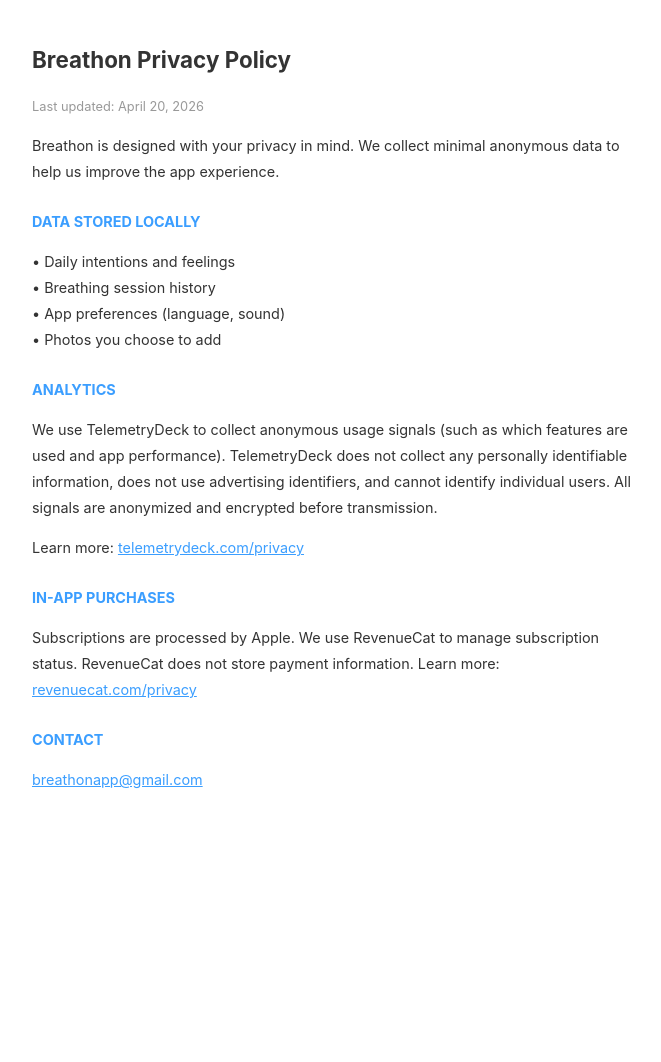
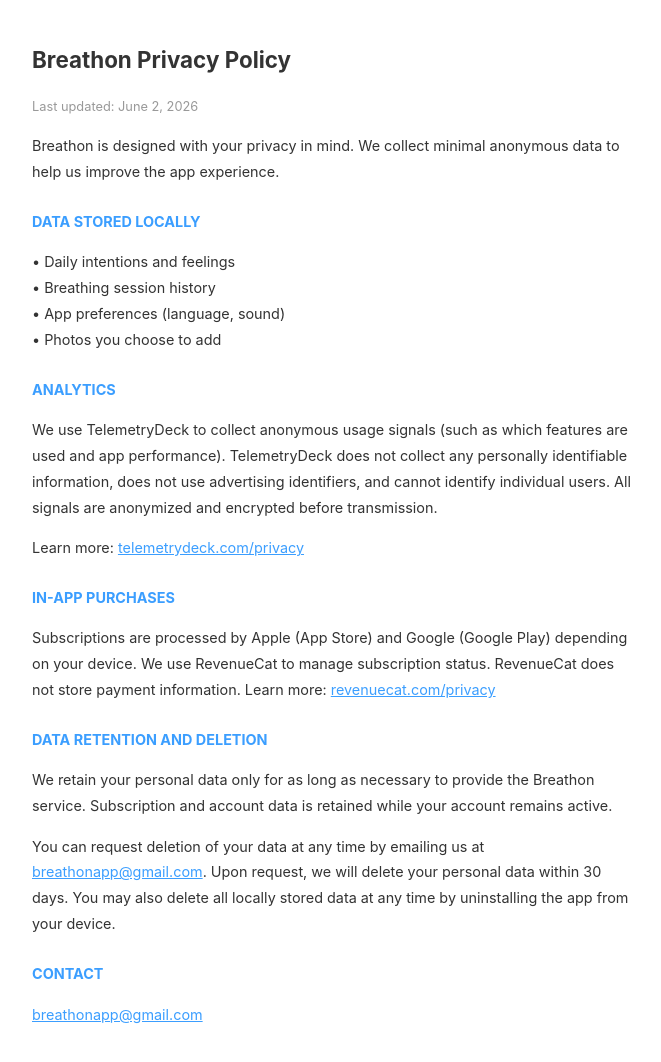
Before and after one commit to breathonapp/breathonapp.github.io, a plain HTML site: page privacy.html in a window 1280 px wide. Shown: the whole page, without its empty margins (308-969 px from the left). Before the commit the page ends 833 px from the top, so only its background shows below. Drawn offline with Linux system fonts and the light colour scheme.

Commit message:
Update privacy.html

```diff
--- a/privacy.html
+++ b/privacy.html
@@ -14,19 +14,18 @@
 </head>
 <body>
 <h1>Breathon Privacy Policy</h1>
-<p style="color:#999;font-size:0.8rem">Last updated: April 20, 2026</p>
+<p style="color:#999;font-size:0.8rem">Last updated: June 2, 2026</p>
 <p>Breathon is designed with your privacy in mind. We collect minimal anonymous data to help us improve the app experience.</p>
-
 <h2>DATA STORED LOCALLY</h2>
 <p>• Daily intentions and feelings<br>• Breathing session history<br>• App preferences (language, sound)<br>• Photos you choose to add</p>
-
 <h2>ANALYTICS</h2>
 <p>We use TelemetryDeck to collect anonymous usage signals (such as which features are used and app performance). TelemetryDeck does not collect any personally identifiable information, does not use advertising identifiers, and cannot identify individual users. All signals are anonymized and encrypted before transmission.</p>
 <p>Learn more: <a href="https://telemetrydeck.com/privacy">telemetrydeck.com/privacy</a></p>
-
 <h2>IN-APP PURCHASES</h2>
-<p>Subscriptions are processed by Apple. We use RevenueCat to manage subscription status. RevenueCat does not store payment information. Learn more: <a href="https://www.revenuecat.com/privacy">revenuecat.com/privacy</a></p>
-
+<p>Subscriptions are processed by Apple (App Store) and Google (Google Play) depending on your device. We use RevenueCat to manage subscription status. RevenueCat does not store payment information. Learn more: <a href="https://www.revenuecat.com/privacy">revenuecat.com/privacy</a></p>
+<h2>DATA RETENTION AND DELETION</h2>
+<p>We retain your personal data only for as long as necessary to provide the Breathon service. Subscription and account data is retained while your account remains active.</p>
+<p>You can request deletion of your data at any time by emailing us at <a href="mailto:breathonapp@gmail.com">breathonapp@gmail.com</a>. Upon request, we will delete your personal data within 30 days. You may also delete all locally stored data at any time by uninstalling the app from your device.</p>
 <h2>CONTACT</h2>
 <p><a href="mailto:breathonapp@gmail.com">breathonapp@gmail.com</a></p>
 </body>
```
